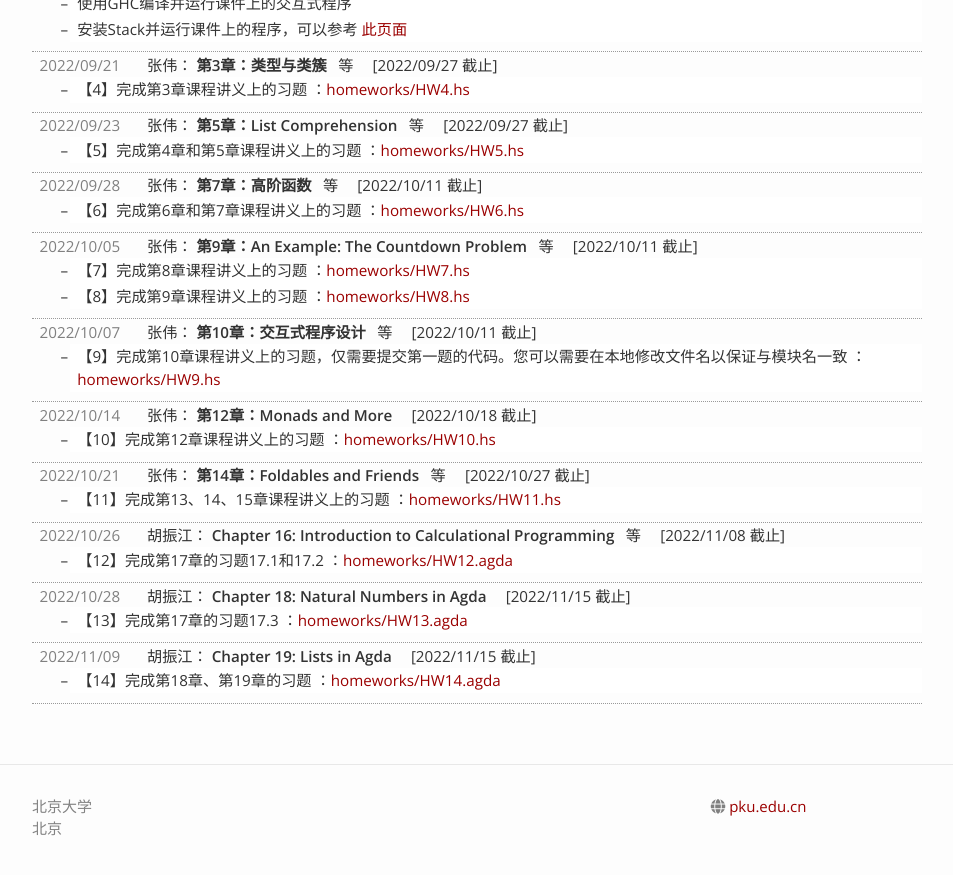
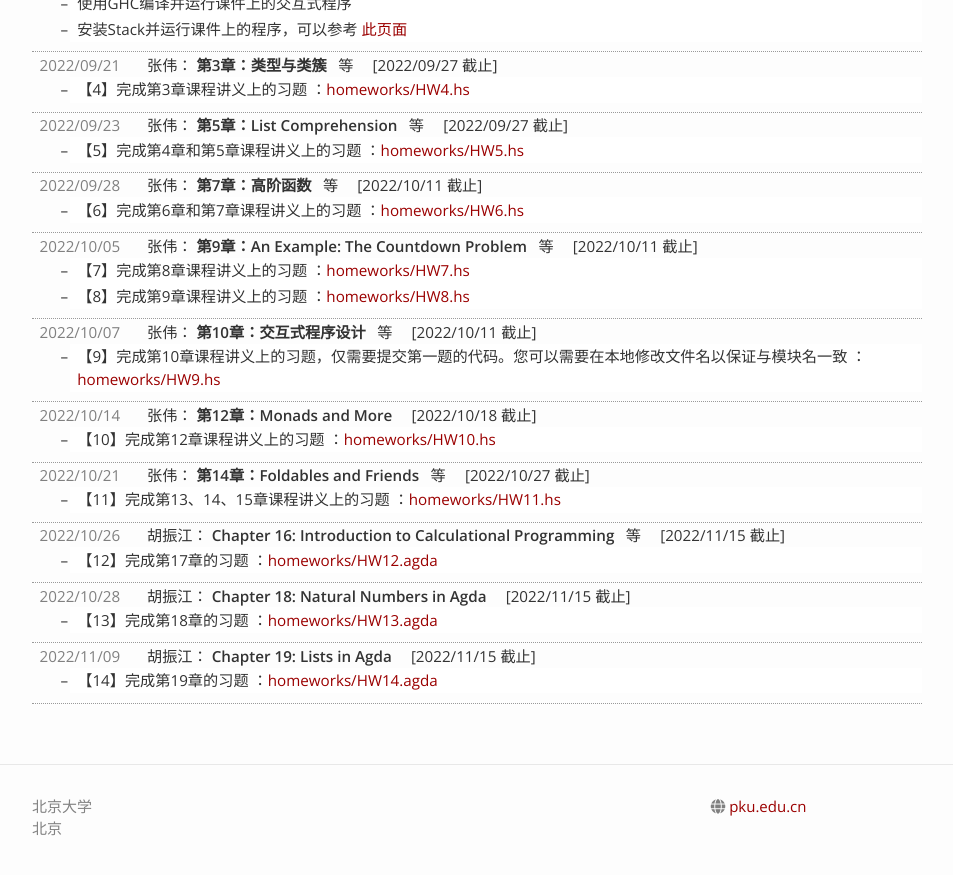
Before and after one commit to zhenjiang888/FP, a Jekyll site: the page built from 2022/assignments.md, in a window 1280 px wide and 900 px high, scrolled down 643 px. Shown: the top 875 px of the window, without its empty margins (163-1116 px from the left). Built offline with Jekyll 4.4.1, drawn with Linux system fonts in a browser that asks for light colours; nearby versions of some CDN libraries.

```diff
--- a/_data/_2022.yaml
+++ b/_data/_2022.yaml
@@ -154,9 +154,9 @@
     link: ch17_agda_basics.pdf
   assignment:
     descriptions:
-    - text: 【12】完成第17章的习题17.1和17.2
+    - text: 【12】完成第17章的习题
       link: homeworks/HW12.agda
-    due: 2022/11/08
+    due: 2022/11/15
 - teacher: 胡振江
   date: 2022/10/28
   slides:
@@ -164,7 +164,7 @@
     link: ch18_agda_nat.pdf
   assignment:
     descriptions:
-    - text: 【13】完成第17章的习题17.3
+    - text: 【13】完成第18章的习题
       link: homeworks/HW13.agda
     due: 2022/11/15
 - teacher: 李戈
@@ -179,7 +179,7 @@
     link: ch19_agda_list.pdf
   assignment:
     descriptions:
-    - text: 【14】完成第18章、第19章的习题
+    - text: 【14】完成第19章的习题
       link: homeworks/HW14.agda
     due: 2022/11/15
 
```
